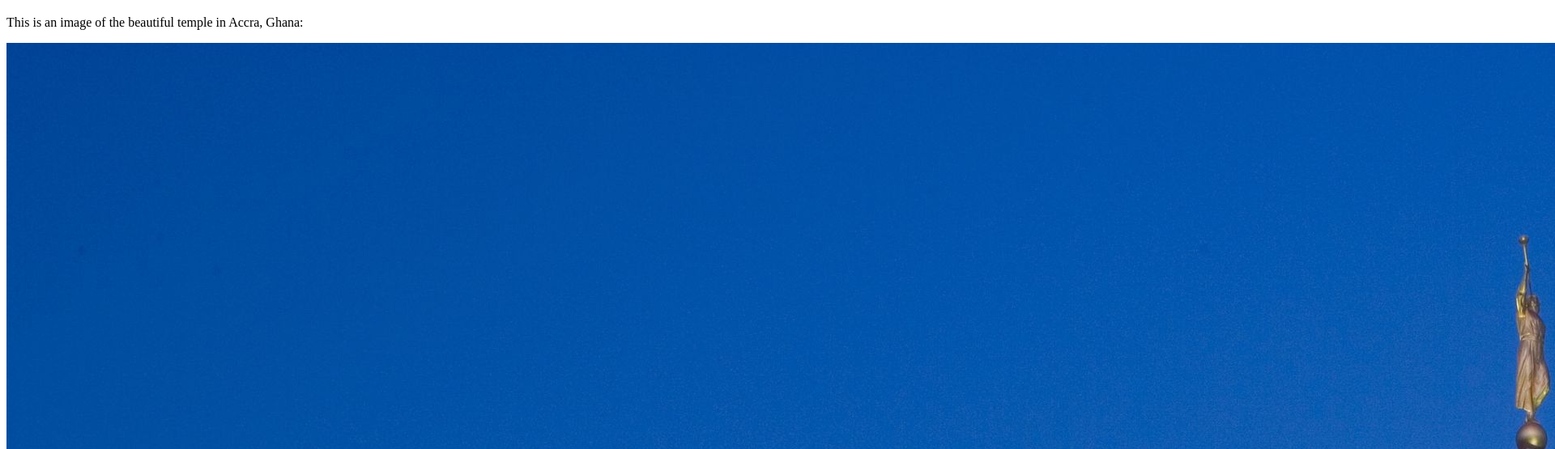
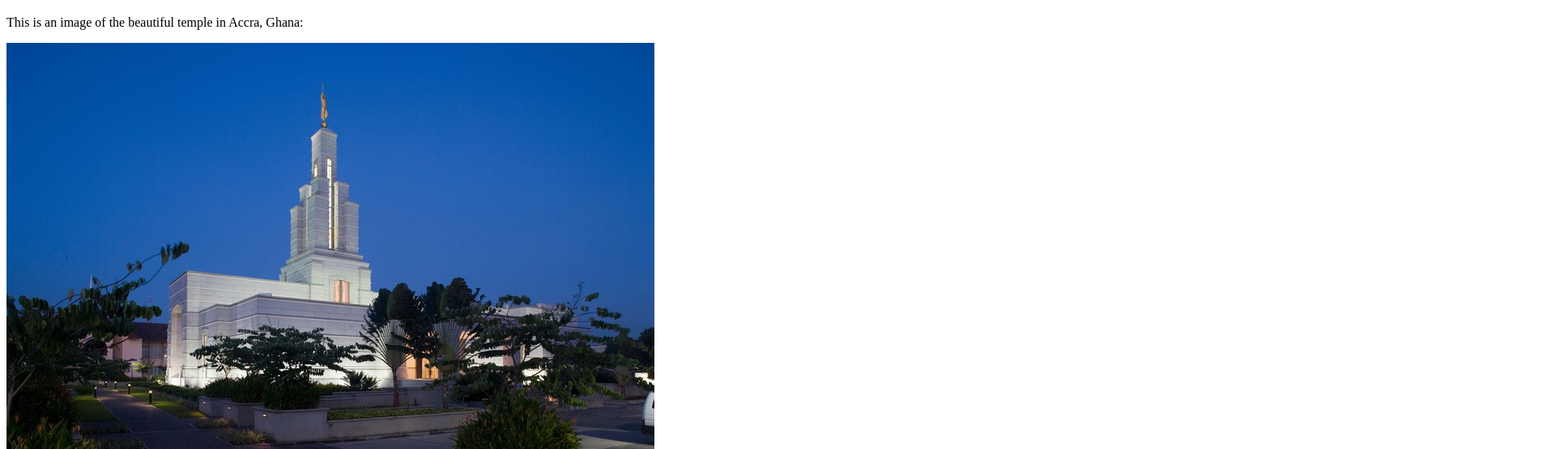
Before and after one commit to Stevenkwizera06/wdd130, a plain HTML site: page week01/images.html in a window 1280 px wide. Shown: the part 61-616 px from the top of the page at 81% size, 1920 px wide, since content can reach past the window. Drawn offline with Linux system fonts and the light colour scheme.

Commit message:
fixed the image

```diff
--- a/week01/images.html
+++ b/week01/images.html
@@ -8,7 +8,7 @@
 <body>
     <h1>The Temple</h1>
     <p>This is an image of the beautiful temple in Accra, Ghana:</p>
-    <img src="images/temple-large.jpeg" alt="The Accra Ghana Temple">
+    <img src="images/temple-small.jpg" alt="The Accra Ghana Temple">
 
 </body>
 </html>
```
Also changed, not shown: index.html (+1 -1 lines), images/rwanda-small.jpg (added), week01/images/temple-small.jpg (added).
